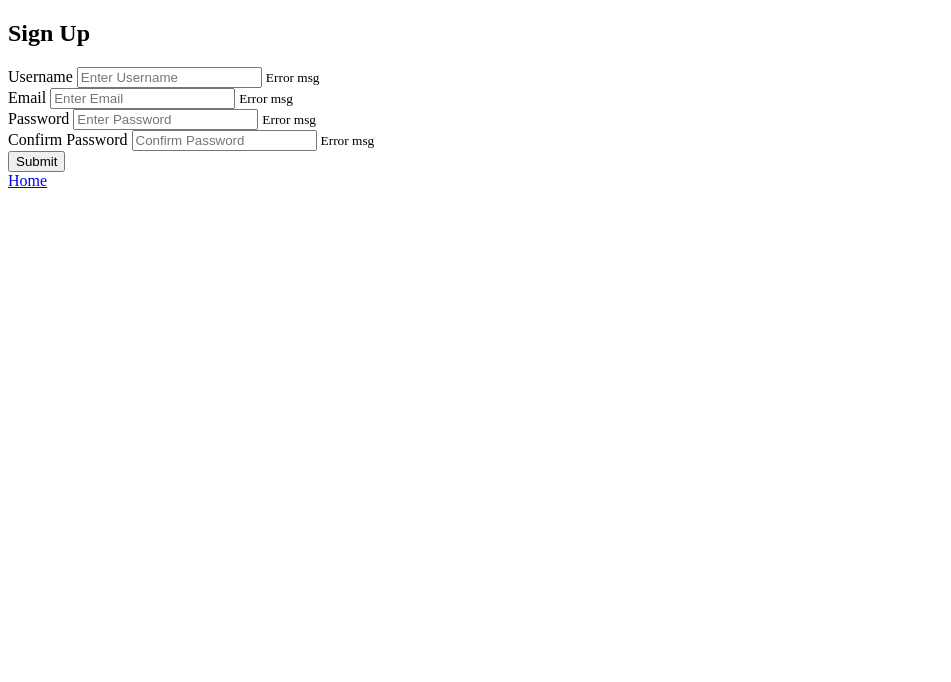
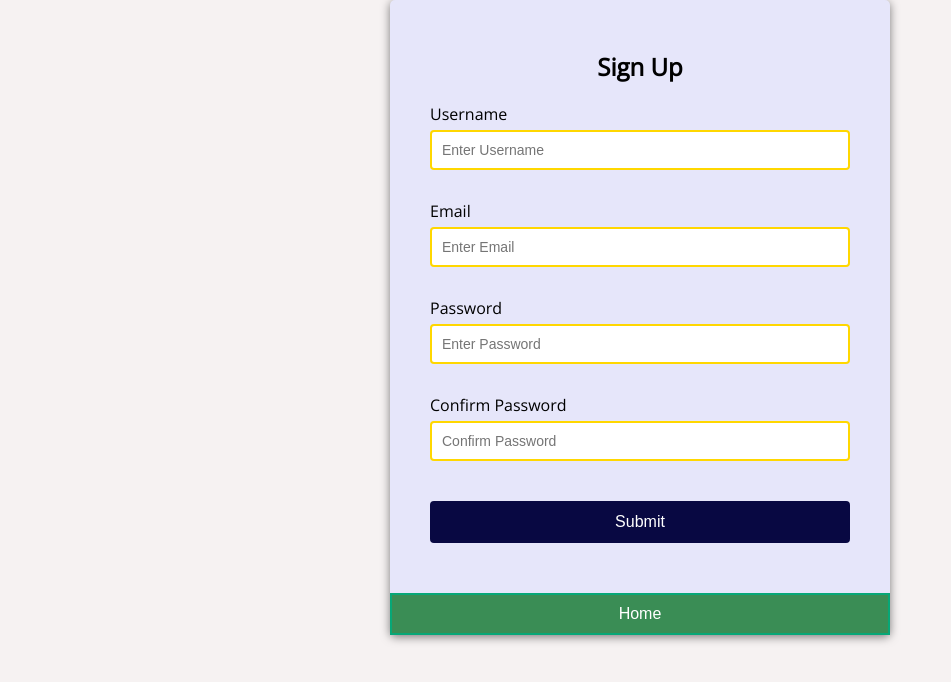
Before and after one commit to shaheerhussain05/AXIOM-PRACTICE, a plain HTML site: page project 1/index.html in a window 1280 px wide. Shown: the whole page, without its empty margins (0-951 px from the left). Drawn offline with nearby package versions, Linux system fonts and the light colour scheme.

Commit message:
css completed of project 1
css completing of project 1

```diff
--- a/project 1/index.html
+++ b/project 1/index.html
@@ -32,9 +32,12 @@
             <small>Error msg</small>
         </div>
         <button>Submit</button>
+        </form>
 
-    </form>
-    <a href="../index.html">Home</a>
+        <a href="../index.html">
+            <button class="home">Home</button>
+        </a>
+
 </div>
     <script src="script.js"></script>
 </body>
--- a/project 1/style.css
+++ b/project 1/style.css
@@ -0,0 +1,112 @@
+@import url('https://fonts.googleapis.com/css2?family=Open+Sans&display=swap');
+
+* {
+    box-sizing: border-box;
+}
+
+
+:root {
+    --success-color: mediumseagreen;
+    --error-color: rgb(240, 136, 136);
+}
+
+body {
+    background-color: hsla(0, 20%, 60%, 0.1);
+    font-family: 'Open Sans', sans-serif;
+    display: flex;
+    align-items: center;
+    justify-content: center;
+    min-height: 50vh;
+    margin: 0;
+}
+
+.container{
+    background-color: lavender;
+    border-radius: 5px;
+    width: 500px;
+    box-shadow: 0 2px 10px rgba(0,0,0,0.5);
+}
+
+h2 {
+    text-align: center;
+    margin-bottom: 20px;
+}
+
+.form {
+    padding: 30px 40px;
+}
+
+.form-control {
+    margin-bottom: 10px;
+    padding-bottom: 20px;
+    position: relative;
+}
+
+.form-control label {
+    color: rgb(rgb(119, 118, 118), rgb(112, 136, 112), rgb(26, 26, 189));
+    display: block;
+    margin-bottom: 5px;
+}
+
+.form-control input {
+    border: 2px solid gold;
+    border-radius: 4px;
+    display: block;
+    width: 100%;
+    padding: 10px;
+    font-size: 14px;
+}
+
+.form-control input:focus {
+    outline: 0;
+    border-color: rgb(112, 136, 112)
+}
+
+.form-control.success input {
+    border-color: var(--succes-color);
+}
+
+.form-control.error input {
+    border-color: var(--error-color);
+}
+
+.form-control small {
+    color: var(--error-color);
+    position: absolute;
+    bottom: 0;
+    left: 0;
+    visibility: hidden;
+}
+
+.form-control.error small {
+    visibility: visible;
+}
+
+.form button {
+    cursor: pointer;
+    background-color: rgb(8, 8, 66);
+    border: 2px solid rgb(8, 8, 66);
+    border-radius: 4px;
+    color: white;
+    display: block;
+    font-size: 16px;
+    width: 100%;
+    margin-top: 20px;
+    padding: 10px;
+}
+
+button.home {
+    cursor: pointer;
+    background-color: rgb(58, 141, 85);
+    border: 2px solid rgb(7, 167, 119);
+    color: white;
+    display: block;
+    font-size: 16px;
+    width: 100%;
+    margin-top: 20px;
+    padding: 10px;
+}
+
+a {
+    text-decoration: none;
+}
```
